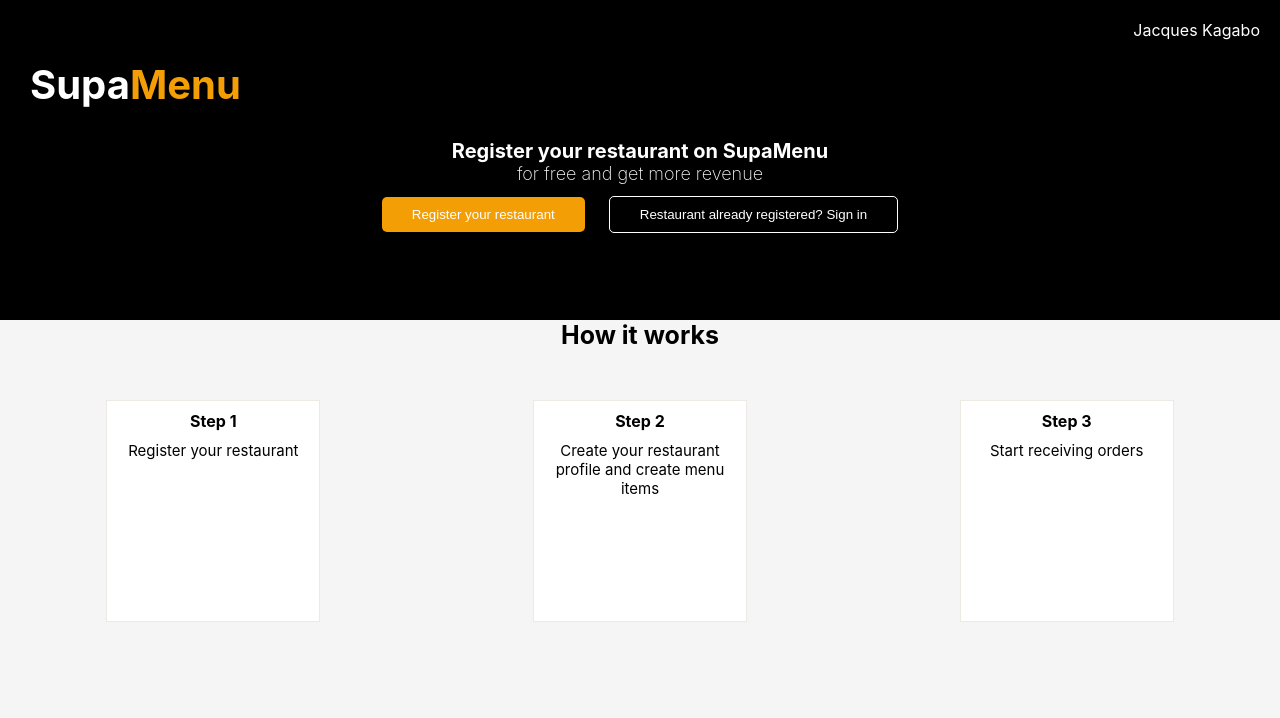
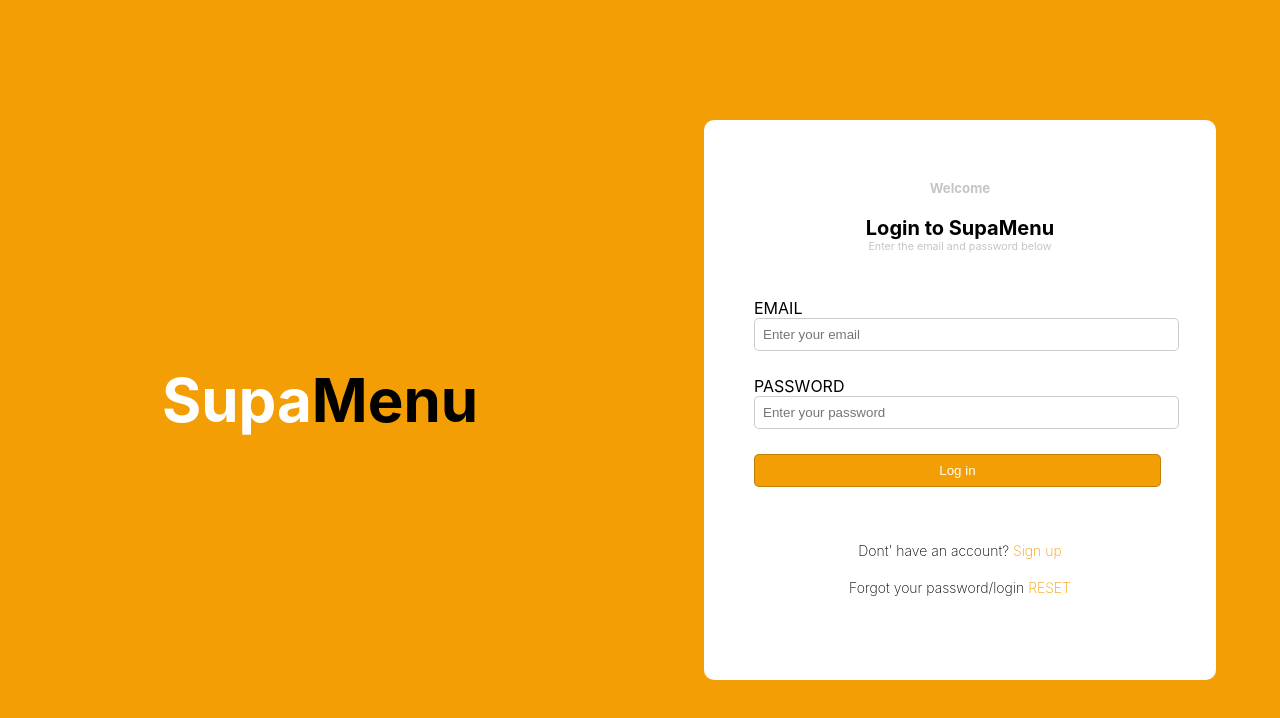
Before and after one commit to teta-Lena/SupaMenu, a React (Create React App) app: page / in a window 1280 px wide. Shown: the top 718 px of the page. Built offline with nearby package versions, Linux system fonts and the light colour scheme.

Commit message:
login page done

```diff
--- a/src/App.js
+++ b/src/App.js
@@ -1,12 +1,14 @@
 import logo from './logo.svg';
 import './App.css';
 import HomePage from './components/HomePage';
+import LoginPage from './components/LoginPage';
 
 function App() {
   return (
     <div className="App">
-      <HomePage/>
-    </div>
+      {/* <HomePage/> */}
+    <LoginPage/>
+        </div>
   );
 }
 
--- /dev/null
+++ b/src/components/LoginPage.js
@@ -0,0 +1,45 @@
+import React from "react";
+
+const LoginPage = () => {
+  return (
+    <div className="auth-container">
+      <div className="form-container">
+        <div className="title-container">
+          <p>
+            Supa<span className="sp-login">Menu</span>
+          </p>
+        </div>
+        <div className="input-container">
+          <h5>Welcome</h5>
+          <p className="login-title">Login to SupaMenu</p>
+          <h6>Enter the email and password below</h6>
+          <form className="form-data">
+            <div className="field">
+              <div>EMAIL</div>
+              <input type="text " placeholder="Enter your email" />
+            </div>
+            <div className="field">
+              <label>PASSWORD </label>
+              <input
+                className="form-field"
+                type="text"
+                placeholder="Enter your password"
+              />
+            </div>
+            <div className="field">
+              <input type="submit" value="Log in" className="loginsubmit" />
+            </div>
+          </form>
+          <p className="form-options">
+            Dont' have an account? <span>Sign up</span>
+          </p>
+          <p className="form-options">
+            Forgot your password/login <span>RESET</span>
+          </p>
+        </div>
+      </div>
+    </div>
+  );
+};
+
+export default LoginPage;
--- a/src/index.css
+++ b/src/index.css
@@ -123,3 +123,89 @@ p{
   padding: 10px;
   color: black;
 }
+
+.auth-container{
+  background-color: #f49e06;
+  height: 100vh;
+  width: 100%;
+  display: flex;
+}
+.form-container{
+  justify-content: space-between;
+  display: flex;
+  width: 100%;
+  flex-direction: row;
+}
+.title-container {
+  width: 40%;
+  margin: auto;
+}
+.title-container p{
+  font-size: 60px;
+}
+.input-container {
+  margin: auto;
+  width: 40%;
+  height: 70%;
+  background-color: white;
+  border-radius: 10px;
+
+}
+.title-container p{
+  font-weight: bolder;
+}
+
+.sp-login{
+  color: black;
+}
+
+.form-data{
+  width: 100%;
+  padding: 20px;
+}
+.form-data input{
+  width: 90%;
+  padding: 5px;
+  opacity: (0,0,0,0.2);
+  border: o.2px solid gainsboro;
+}
+.field{
+  display: flex;
+  flex-direction: column;
+  justify-content: flex-start;
+  align-items: flex-start;
+  margin: 25px 30px;
+}
+.field input{
+  border-radius: 5px;
+  border: 0.2px solid rgb(0,0,0,0.2);
+  padding: 8px;
+}
+.login-title{
+  color: black;
+  font-size: 20px;
+  font-weight: bold
+}
+.input-container h6{
+  color: #c5c5c3;
+  font-weight: 400;
+}
+
+.input-container h5{
+  color: #c5c5c3;
+  font-weight: bold;
+  padding: 20px;
+  margin-top: 3em;
+}
+
+.loginsubmit{
+  background-color: #f49e06;
+  color: white;
+
+}
+.form-options{
+  font-weight: 200;
+  font-size: 14px;
+  color: black;
+  padding: 10px;
+}
```
Also changed, not shown: src/App.css (line endings or trailing spaces).
